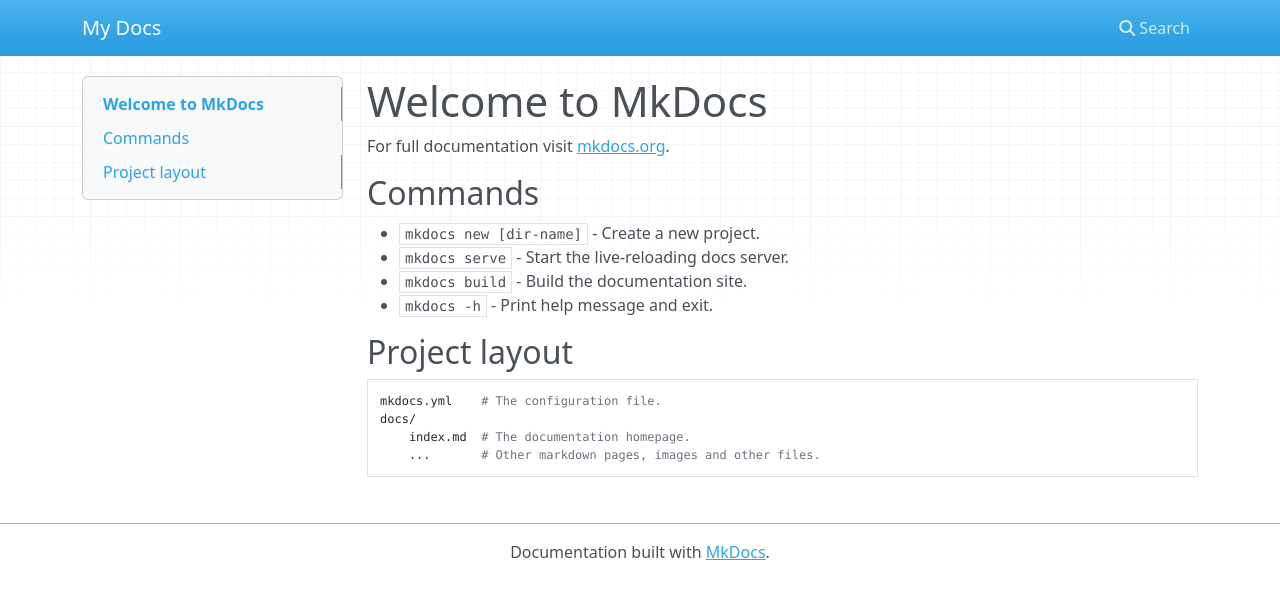
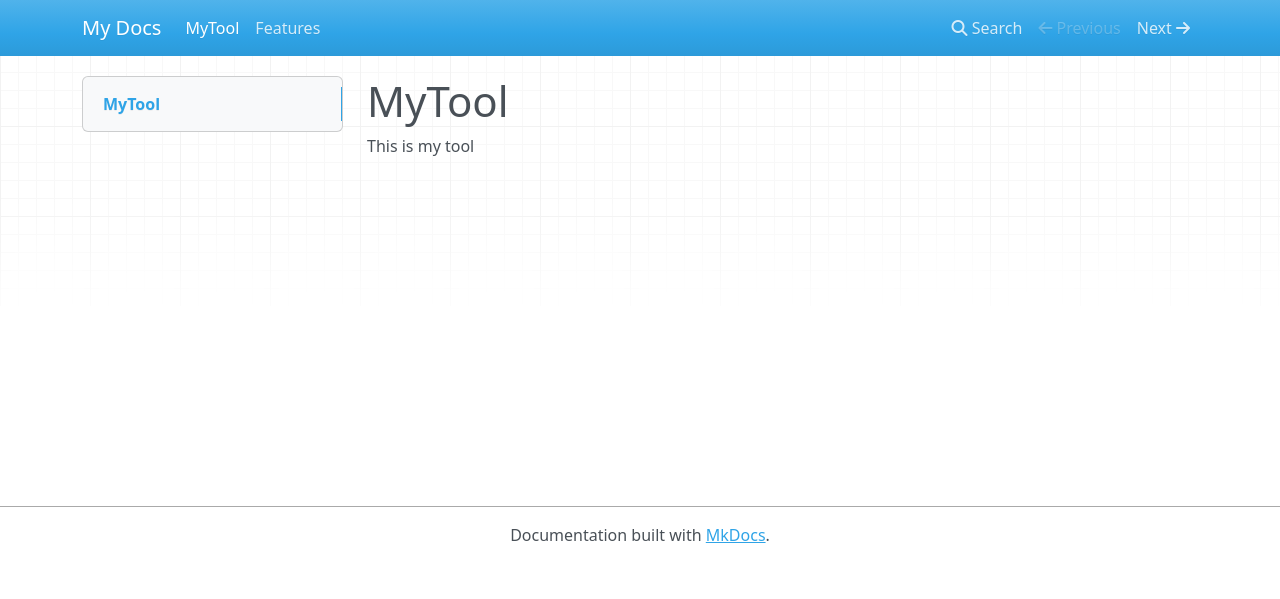
Before and after one commit to rikedyp/tmp, an MkDocs documentation site: the page built from docs/index.md, in a window 1280 px wide. Shown: the top 599 px of the page. Built offline with MkDocs 1.6.1, drawn with Linux system fonts in a browser that asks for light colours; nearby versions of some CDN libraries.

```diff
--- a/docs/index.md
+++ b/docs/index.md
@@ -1,17 +1,3 @@
-# Welcome to MkDocs
+# MyTool
 
-For full documentation visit [mkdocs.org](https://www.mkdocs.org).
-
-## Commands
-
-* `mkdocs new [dir-name]` - Create a new project.
-* `mkdocs serve` - Start the live-reloading docs server.
-* `mkdocs build` - Build the documentation site.
-* `mkdocs -h` - Print help message and exit.
-
-## Project layout
-
-    mkdocs.yml    # The configuration file.
-    docs/
-        index.md  # The documentation homepage.
-        ...       # Other markdown pages, images and other files.
+This is my tool
```
Also changed, not shown: README.md (added, +12 -0 lines), docs/features.md (added, +7 -0 lines).
